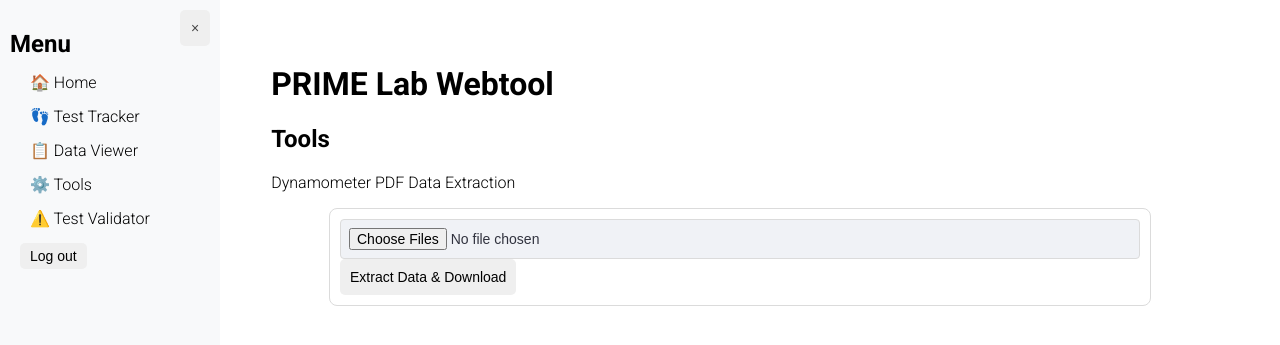
After one commit to yang19-zzy/prime_webtool, a Flask app: page /data_tools/ in a window 1280 px wide. The commit adds this page. Shown: the top 345 px of the page. Run offline with Flask 3, Linux system fonts and the light colour scheme; the visitor is signed in with stand-in values (Sample User, id 1); parts of the project's set-up code (start-up, migrations or seed data) failed here and were passed over; some libraries are stand-ins or nearby versions.

Commit message:
added lambda pdf extraction as tool

```diff
--- a/app/__init__.py
+++ b/app/__init__.py
@@ -7,10 +7,10 @@ from flask_sqlalchemy import SQLAlchemy
 from werkzeug.middleware.proxy_fix import ProxyFix
 
 from app.models import *
-from app.utils.s3_fetcher import connect_s3
+# from app.utils.aws_tools import connect_lambda
 from authlib.integrations.flask_client import OAuth
 
-from app.extensions import db, oauth, set_google, get_google, set_google_flow, migrate
+from app.extensions import db, oauth, set_google, get_google, set_google_flow
 from google.oauth2.credentials import Credentials
 from google_auth_oauthlib.flow import InstalledAppFlow
 from googleapiclient.discovery import build
@@ -20,6 +20,7 @@ from app.blueprints.auth import auth_bp
 from app.blueprints.tracker import tracker_bp
 from app.blueprints.viewer import viewer_bp
 from app.blueprints.validator import validator_bp
+from app.blueprints.tools import tools_bp
 
 from redis import Redis
 
@@ -69,12 +70,20 @@ def create_app(test_config=None):
     # s3_bucket_ = app.config['AWS_BUCKET_NAME']
     # set_s3_bucket(s3_bucket_)
 
+    # ## Lambda Function connection
+    # lambda_client = connect_lambda(
+    #     key=app.config['AWS_ACCESS_KEY_ID'],
+    #     secret=app.config['AWS_SECRET_ACCESS_KEY'],
+    #     region=app.config['AWS_REGION']
+    # )
+    # set_lambda_client(lambda_client)
+
     # Initialize Dash app
     init_dash_viewer(app)
 
     # Initialize database
     db.init_app(app)
-    migrate.init_app(app, db)
+    # migrate.init_app(app, db)
 
     # Initialize Redis
     redis_client = Redis(
@@ -100,6 +109,7 @@ def create_app(test_config=None):
     app.register_blueprint(viewer_bp)
     app.register_blueprint(tracker_bp)
     app.register_blueprint(validator_bp)
+    app.register_blueprint(tools_bp)
 
 
     # force end db session
--- /dev/null
+++ b/app/blueprints/tools/__init__.py
@@ -0,0 +1,6 @@
+# app/blueprints/tools/__init__.py
+from flask import Blueprint
+
+tools_bp = Blueprint('tools', __name__, url_prefix='/data_tools', template_folder='../../templates', static_folder='../../static')
+
+from . import routes
--- /dev/null
+++ b/app/blueprints/tools/routes.py
@@ -0,0 +1,76 @@
+# app/blueprints/tools/routes.py
+from flask import render_template, request, session as flask_session, jsonify, url_for, redirect, send_file
+# from app.extensions import get_lambda_client
+from . import tools_bp
+import base64
+import json
+import io
+import os
+import requests
+
+
+@tools_bp.route('/')
+def data_tools():
+    print('debugging----------:', flask_session.get('user_info'))
+    if not flask_session.get('user_info'):
+        return redirect(url_for('auth.auth_login'))
+    return render_template('tools.html', title="Test Tools")
+
+
+
+@tools_bp.route('/extract_pdf', methods=['POST'])
+def extract_pdf():
+    if 'pdf-upload' not in request.files:
+        return jsonify({"error": "No file part"}), 400
+
+    file = request.files["pdf-upload"]
+    if file and file.filename.endswith('.pdf'):
+        file_bytes = file.read()
+        encoded_pdf = base64.b64encode(file_bytes).decode('utf-8')
+
+        # payload = json.dumps({
+        #     "file_data": encoded_pdf,
+        #     "filename": file.filename
+        # })
+        # return jsonify({"message": "File received, processing...", "payload": payload}), 202
+
+        # lambda_client = get_lambda_client()
+        # lambda_response = lambda_client.invoke(
+        #     FunctionName='pdf_extractor',
+        #     InvocationType='RequestResponse',
+        #     Payload=json.dumps(payload).encode('utf-8')
+        # )
+        lambda_url = os.environ.get('AWS_LAMBDA_PDF_EXTRACT')
+        print('Lambda URL:', lambda_url, "file:", file.filename)
+        if not lambda_url:
+            return jsonify({"error": "Lambda URL not configured"}), 5
+        lambda_response = requests.post(
+            lambda_url,
+            json={"file_data": encoded_pdf, "filename": file.filename},
+            headers={"Content-Type": "application/json"}
+        )
+
+        if lambda_response.status_code != 200:
+            return jsonify({"error": "Failed to invoke Lambda function", "details": lambda_response.text, "lambda_url": lambda_url}), 500
+
+        result = lambda_response.json()
+        csv_string = result.get('csv_data')
+        csv_bytes = base64.b64decode(csv_string)
+        return send_file(
+            io.BytesIO(csv_bytes),
+            mimetype='text/csv',
+            as_attachment=True,
+            download_name='extracted_data.csv'
+        )
+
+    return jsonify({"error": "Invalid file type"}), 400
+
+
+    # # Process each file (dummy processing for now)
+    # extracted_data = []
+    # for file in files:
+    #     if file and file.filename.endswith('.pdf'):
+    #         # Here you would add your PDF extraction logic
+    #         extracted_data.append({"filename": file.filename, "status": "extracted"})
+
+    # return jsonify({"status": "success", "data": extracted_data}), 200
--- /dev/null
+++ b/app/static/js/toolsUI.js
@@ -0,0 +1,5 @@
+// document.getElementById('pdf-upload').addEventListener('change', function(){
+//     const fileName = this.files[0] ? this.files[0].name : '';
+//     console.log(fileName);
+//     document.getElementById('file-name').textContent = fileName;
+// });
--- a/app/templates/base.html
+++ b/app/templates/base.html
@@ -33,7 +33,7 @@
         <a href="{{ url_for('main.index') }}"><div class="menu__link">🏠 Home</div></a>
         <a href="{{ url_for('tracker.test_tracker') }}"><div class="menu__link">👣 Test Tracker</div></a>
         <a href="{{ url_for('viewer.data_viewer') }}"><div class="menu__link">📋 Data Viewer</div></a>
-        <!-- <a href="#"><div class="menu__link">📊 Data Visualizer</div></a> -->
+        <a href="{{ url_for('tools.data_tools') }}"><div class="menu__link">⚙️ Tools</div></a>
         <a href="{{ url_for('validator.validate') }}"><div class="menu__link">⚠️ Test Validator</div></a>
         {% block logout_btn %}{% endblock %}
     </nav>
--- a/app/templates/data_viewer.html
+++ b/app/templates/data_viewer.html
@@ -1,6 +1,6 @@
 {% extends 'base.html' %}
 
-{% block title %}Data Puller{% endblock %}
+{% block title %}Data Viewer{% endblock %}
 
 {% block scripts %}
 <script type = "text/javascript" src = "{{ url_for('static', filename = 'js/dataViewer.js') }}" ></script>
--- /dev/null
+++ b/app/templates/tools.html
@@ -0,0 +1,41 @@
+{% extends "base.html" %}
+
+{% block title %}Tools{% endblock %}
+
+{% block scripts %}
+<script type = "text/javascript" src = "{{ url_for('static', filename = 'js/toolsUI.js') }}" ></script>
+{% endblock %}
+
+{% block logout_btn %}
+{% if session.user_info %}
+<a href="{{ url_for('auth.auth_logout') }}"><button type="button" class="btn logout-btn menu__link" id="logout-btn" onclick="logoutAndStay()">Log out</button></a>
+{% endif %}
+{% endblock %}
+
+{% block content %}
+<div>
+    <h2>Tools</h2>
+    {% if not session.user_info %}
+
+        <p>Please log in first.</p>
+        <a href="{{ url_for('auth.auth_login', next=request.url, provider='google') }}"><button type="button" class="btn login-btn" id="login-btn">Log in</button></a>
+
+    {% else %}
+    <div id="tools-container">
+        <div id="tools-pdf-container" class="sub-tool-container">
+            <div class="sub-tool-container-item title">
+                <p class="tool-title">Dynamometer PDF Data Extraction</p>
+            </div>
+            <div class="sub-tool-container-item file-form">
+                <form action="{{ url_for('tools.extract_pdf') }}" method="POST" enctype="multipart/form-data">
+                    <!-- <label for="pdf-upload">Choose PDFs to upload</label>                 -->
+                    <input type="file" id="pdf-upload" name="pdf-upload" accept=".pdf" multiple>
+                    <button class="btn submit-btn" id="extract-pdf-btn">Extract Data & Download</button>
+                </form>
+            </div>
+        </div>
+    </div>
+
+    {% endif %}
+</div>
+{% endblock %}
```
Also changed, not shown: app/extensions.py (+10 -0 lines), app/utils/aws_tools.py (renamed from app/utils/s3_fetcher.py, +12 -0 lines), config.py (+5 -4 lines).
